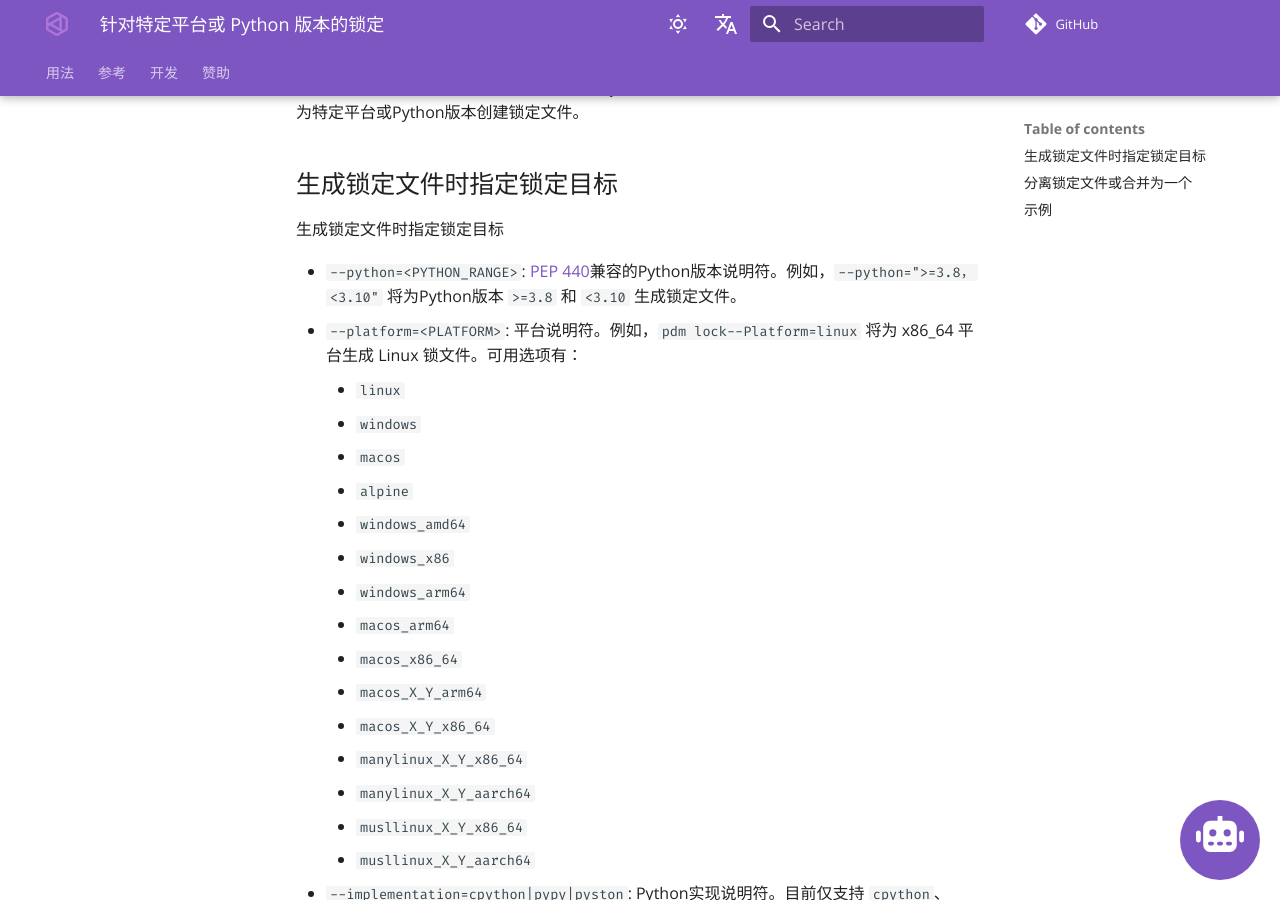
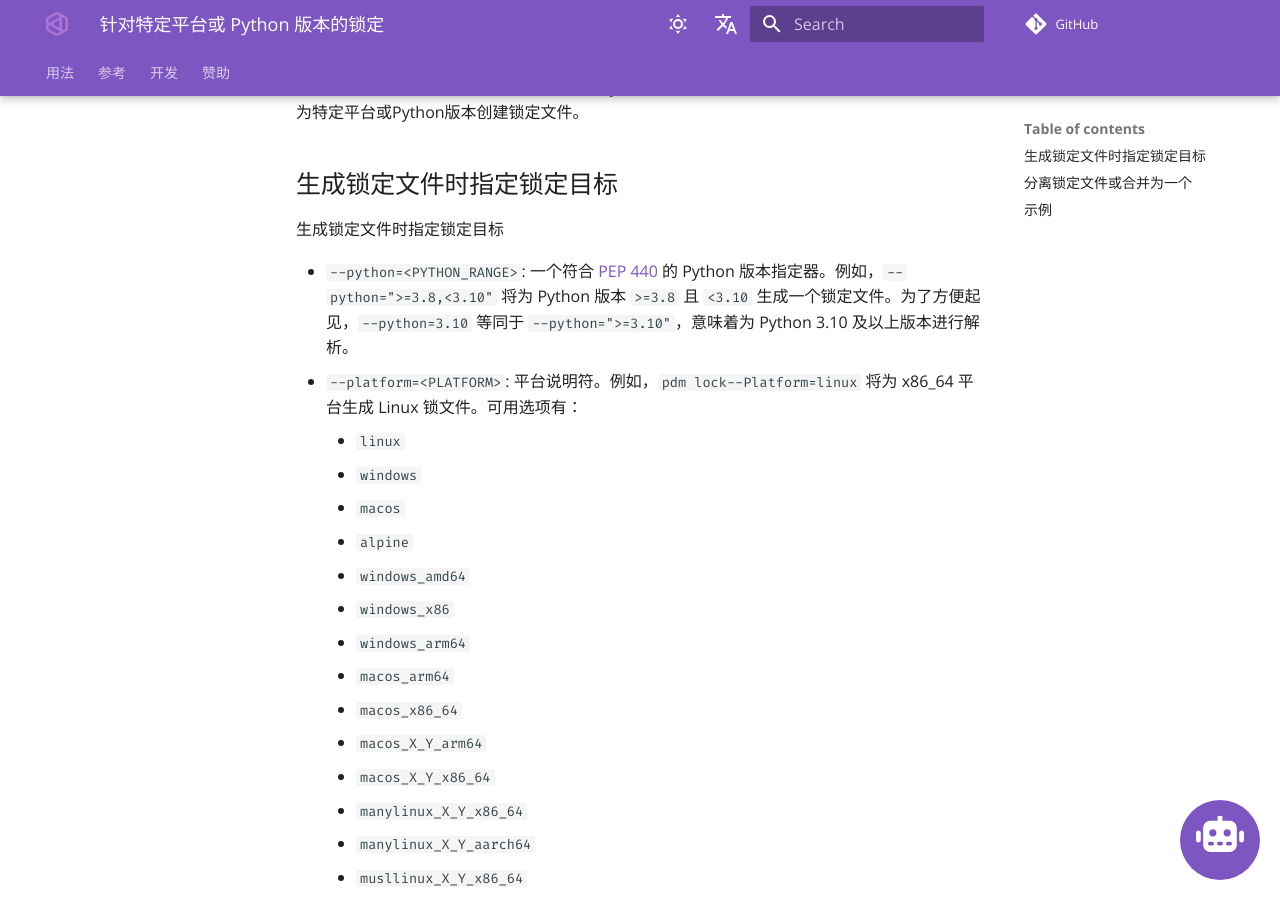
Before and after one commit to pdm-project/pdm-docs-zh, an MkDocs documentation site: the page built from docs/usage/lock-targets.md, in a window 1280 px wide and 900 px high, scrolled down 590 px. Built offline with MkDocs 1.6.1 and Material for MkDocs 9.7.7, drawn with Linux system fonts in a browser that asks for light colours; comment, search, counter and statistics services are not loaded; the version menu is left out.

Commit message:
sync: 8068a364

```diff
--- a/docs/usage/lock-targets.md
+++ b/docs/usage/lock-targets.md
@@ -23,7 +23,7 @@ dependencies = [
 
 生成锁定文件时指定锁定目标
 
-- `--python=<PYTHON_RANGE>`: [PEP 440](https://www.python.org/dev/peps/pep-0440/)兼容的Python版本说明符。例如，`--python=">=3.8，<3.10"` 将为Python版本 `>=3.8` 和 `<3.10` 生成锁定文件。
+- `--python=<PYTHON_RANGE>`: 一个符合 [PEP 440](https://www.python.org/dev/peps/pep-0440/) 的 Python 版本指定器。例如，`--python=">=3.8,<3.10"` 将为 Python 版本 `>=3.8` 且 `<3.10` 生成一个锁定文件。为了方便起见，`--python=3.10` 等同于 `--python=">=3.10"`，意味着为 Python 3.10 及以上版本进行解析。
 - `--platform=<PLATFORM>`: 平台说明符。例如，`pdm lock--Platform=linux` 将为 x86_64 平台生成 Linux 锁文件。可用选项有：
     * `linux`
     * `windows`
```
